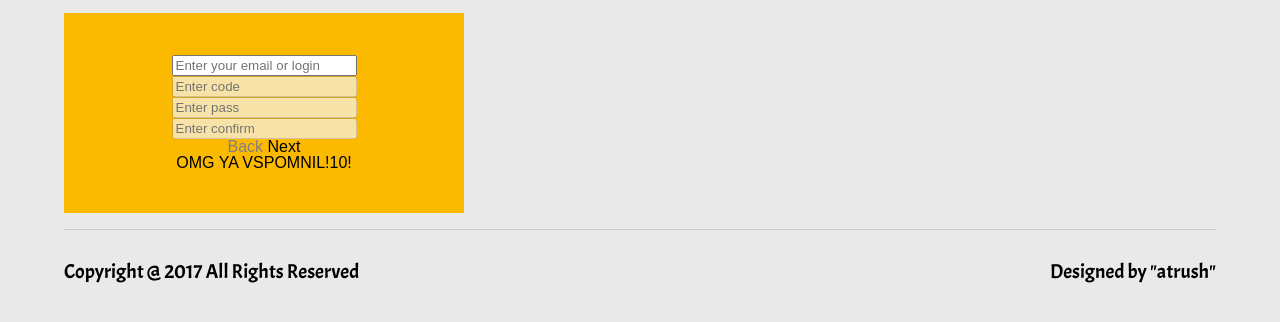
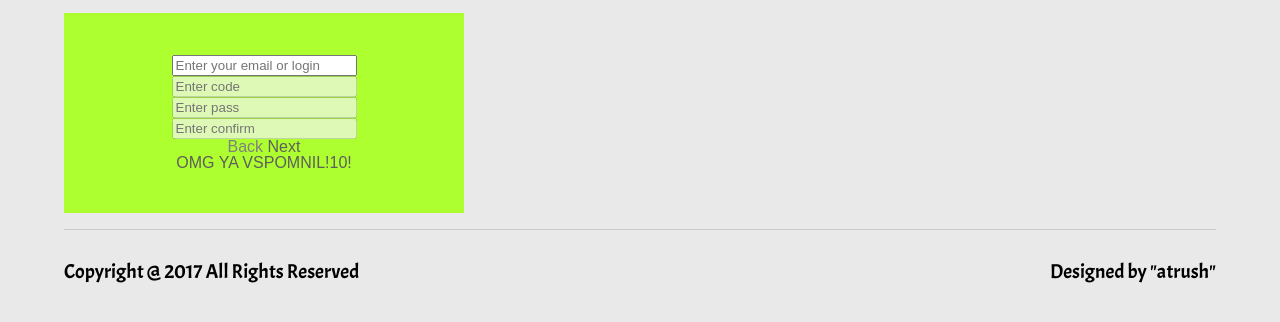
Before and after one commit to artemtrush/42-project-camagru, a PHP site: page /views/recovery/index.php in a window 1280 px wide. Shown: the top 322 px of the page. Run offline with PHP 8.4, Linux system fonts and the light colour scheme; some libraries are stand-ins or nearby versions.

Commit message:
recovery

```diff
--- a/template/css/style.css
+++ b/template/css/style.css
@@ -19,7 +19,7 @@
     flex-direction: column;
     justify-content: center;
     align-items: center;
-    background-color: #FBBA00;
+    background-color: greenyellow;
 }
 
 #loading {
@@ -46,6 +46,17 @@
 .auth_buttons span {
     cursor: pointer;
     -webkit-user-select: none;
+}
+
+
+.auth_buttons span {
+    color: #5F5E5E;
+    transition: all.6s ease; /* Скорость анимации наведения */
+}
+
+.auth_buttons span:hover {
+    color: #FBBA00;
+    transition: all.6s ease; /* Скорость анимации наведения */
 }
 
 header {
```
